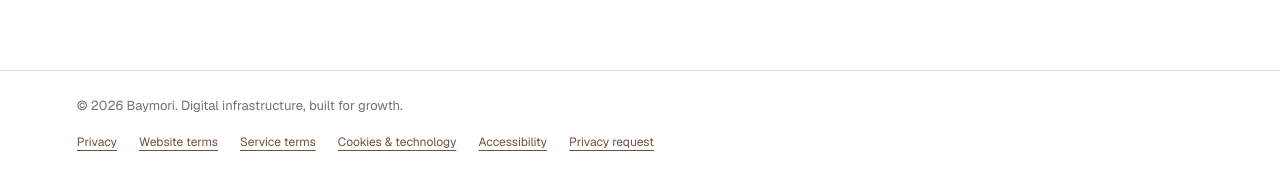
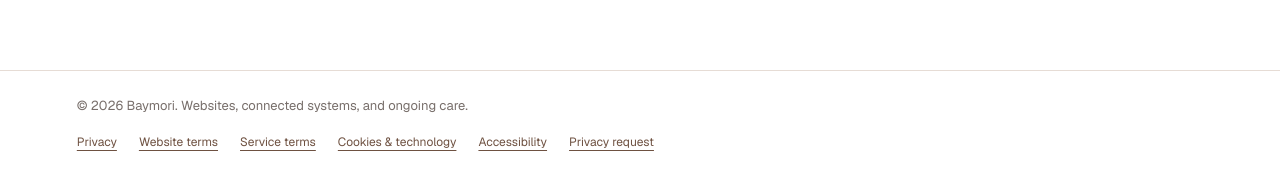
Before and after one commit to ineedthemax/Baymori, a Next.js app: page /transfer in a window 1280 px wide. Shown: the part 2252-2439 px from the top of the page. Built offline with nearby package versions, Linux system fonts and the light colour scheme.

Commit message:
Align supporting copy with Baymori positioning

```diff
--- a/app/transfer/page.tsx
+++ b/app/transfer/page.tsx
@@ -40,7 +40,7 @@ export default function TransferPage() {
         </div></section>
         <p className="transfer-warning">Some hosted builders, including Wix and Squarespace, cannot be moved as a complete functioning website to unrelated hosting. Those requests may require rebuilding or keeping the current platform. Do not cancel existing hosting until your migration is verified.</p>
       </div>
-      <footer className="transfer-footer">© {new Date().getFullYear()} Baymori. Digital infrastructure, built for growth.<LegalFooter/></footer>
+      <footer className="transfer-footer">© {new Date().getFullYear()} Baymori. Websites, connected systems, and ongoing care.<LegalFooter/></footer>
     </main>
   );
 }
```
